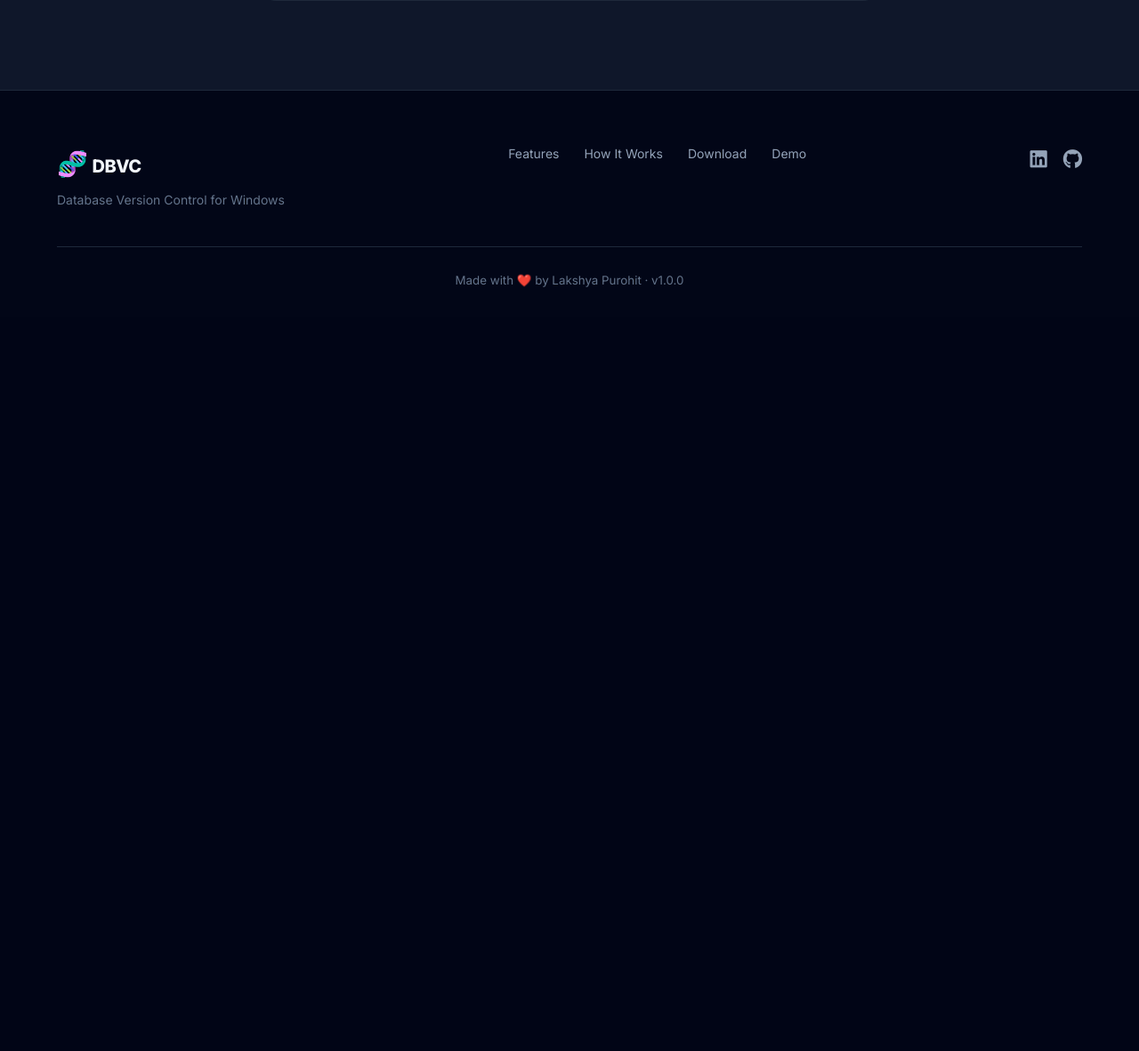
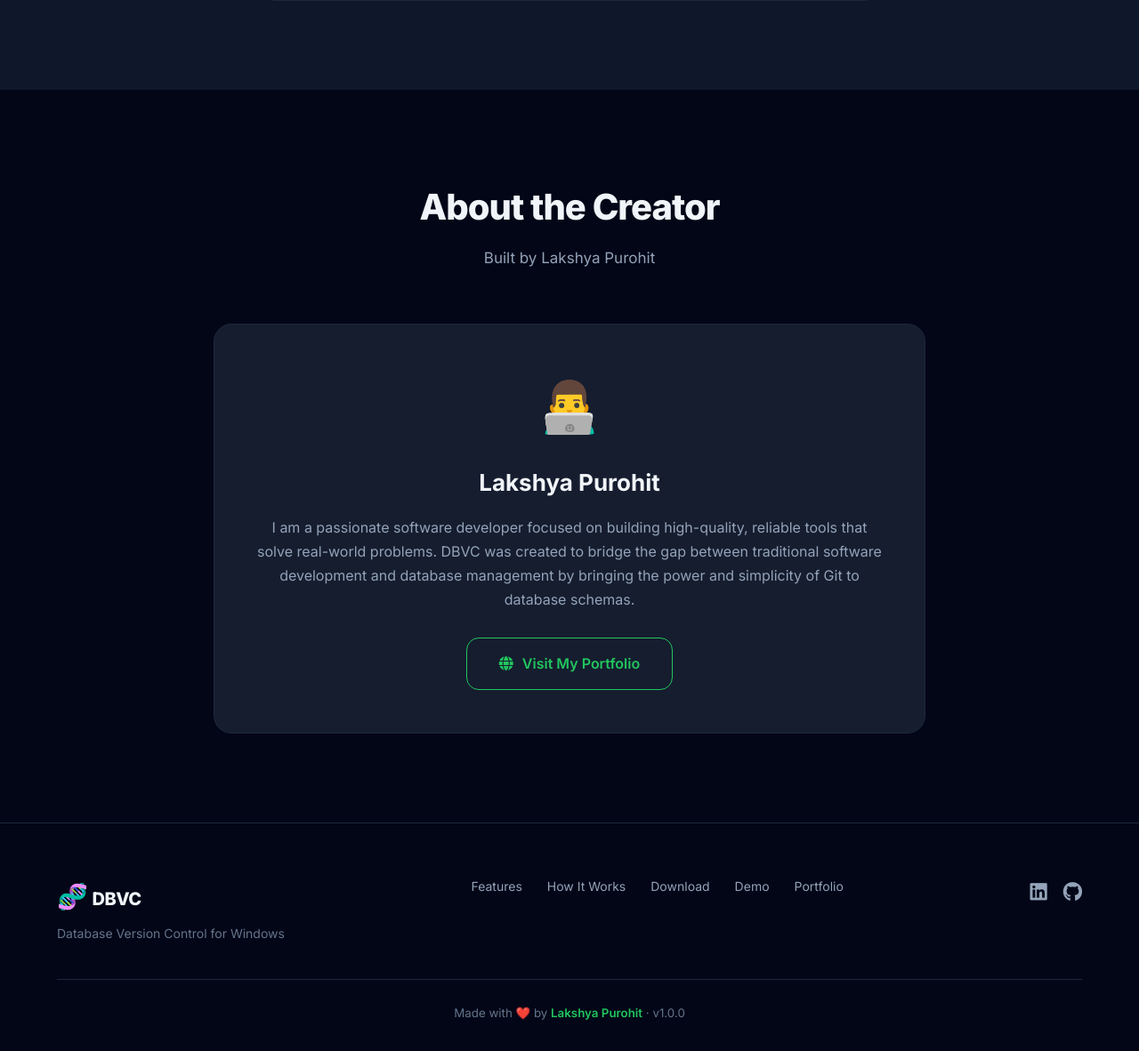
Before and after one commit to Lakshya-Purohit/dbvc-website, a Flask app: page / in a window 1280 px wide. Shown: the part 4222-5404 px from the top of the page at 89% size. Before the commit the page ends 4545 px from the top, so only its background shows below. Run offline with Flask 3, Linux system fonts and the light colour scheme.

Commit message:
Add About the Creator section and portfolio link

```diff
--- a/app/templates/index.html
+++ b/app/templates/index.html
@@ -214,6 +214,29 @@ python main.py</code></pre>
 </section>
 
 <!-- ═══════════════════════════════════════════════════════════
+     ABOUT SECTION
+     ═══════════════════════════════════════════════════════════ -->
+<section id="about" class="section">
+    <div class="container">
+        <h2 class="section-title">About the Creator</h2>
+        <p class="section-subtitle">Built by Lakshya Purohit</p>
+
+        <div class="about-card" style="max-width: 800px; margin: 0 auto; background: var(--bg-card); backdrop-filter: blur(10px); border: 1px solid var(--border); border-radius: var(--radius-lg); padding: 48px; text-align: center; transition: all 0.4s ease;">
+            <div class="about-icon" style="font-size: 56px; margin-bottom: 20px;">
+                👨‍💻
+            </div>
+            <h3 style="font-size: 26px; font-weight: 700; margin-bottom: 16px;">Lakshya Purohit</h3>
+            <p style="color: var(--text-secondary); font-size: 16px; margin-bottom: 28px; line-height: 1.7;">
+                I am a passionate software developer focused on building high-quality, reliable tools that solve real-world problems. DBVC was created to bridge the gap between traditional software development and database management by bringing the power and simplicity of Git to database schemas.
+            </p>
+            <a href="https://lakshya.purohit.online" target="_blank" class="btn btn-outline btn-lg" style="border-color: var(--accent-green); color: var(--accent-green);">
+                <i class="fas fa-globe"></i> Visit My Portfolio
+            </a>
+        </div>
+    </div>
+</section>
+
+<!-- ═══════════════════════════════════════════════════════════
      FOOTER
      ═══════════════════════════════════════════════════════════ -->
 <footer class="footer">
@@ -229,6 +252,7 @@ python main.py</code></pre>
                 <a href="#how-it-works">How It Works</a>
                 <a href="#download">Download</a>
                 <a href="/demo">Demo</a>
+                <a href="https://lakshya.purohit.online" target="_blank">Portfolio</a>
             </div>
             <div class="footer-social">
                 <a href="https://www.linkedin.com/in/YOUR_LINKEDIN" target="_blank" title="LinkedIn">
@@ -240,7 +264,7 @@ python main.py</code></pre>
             </div>
         </div>
         <div class="footer-bottom">
-            <small>Made with ❤️ by Lakshya Purohit · v1.0.0</small>
+            <small>Made with ❤️ by <a href="https://lakshya.purohit.online" target="_blank" style="color: var(--accent-green); text-decoration: none; font-weight: 600;">Lakshya Purohit</a> · v1.0.0</small>
         </div>
     </div>
 </footer>
```
